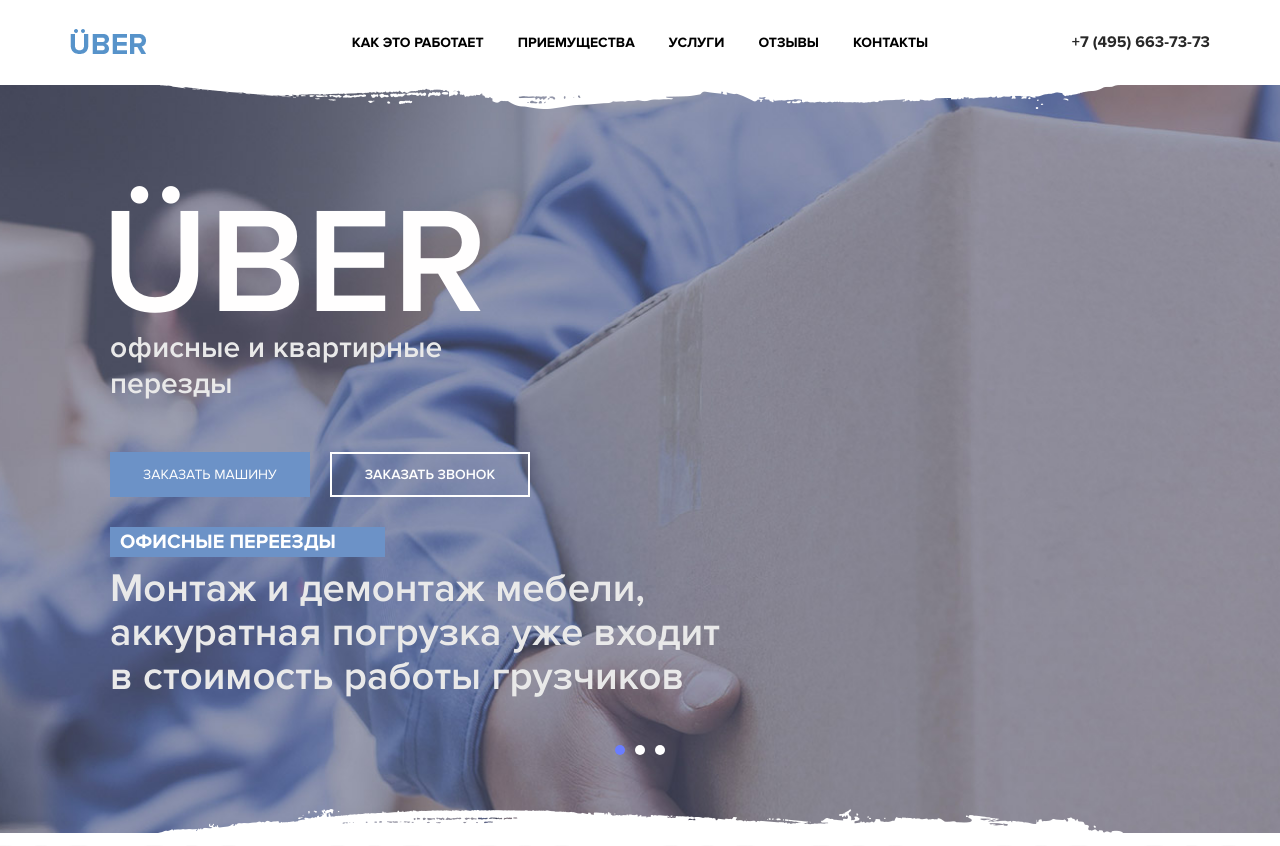
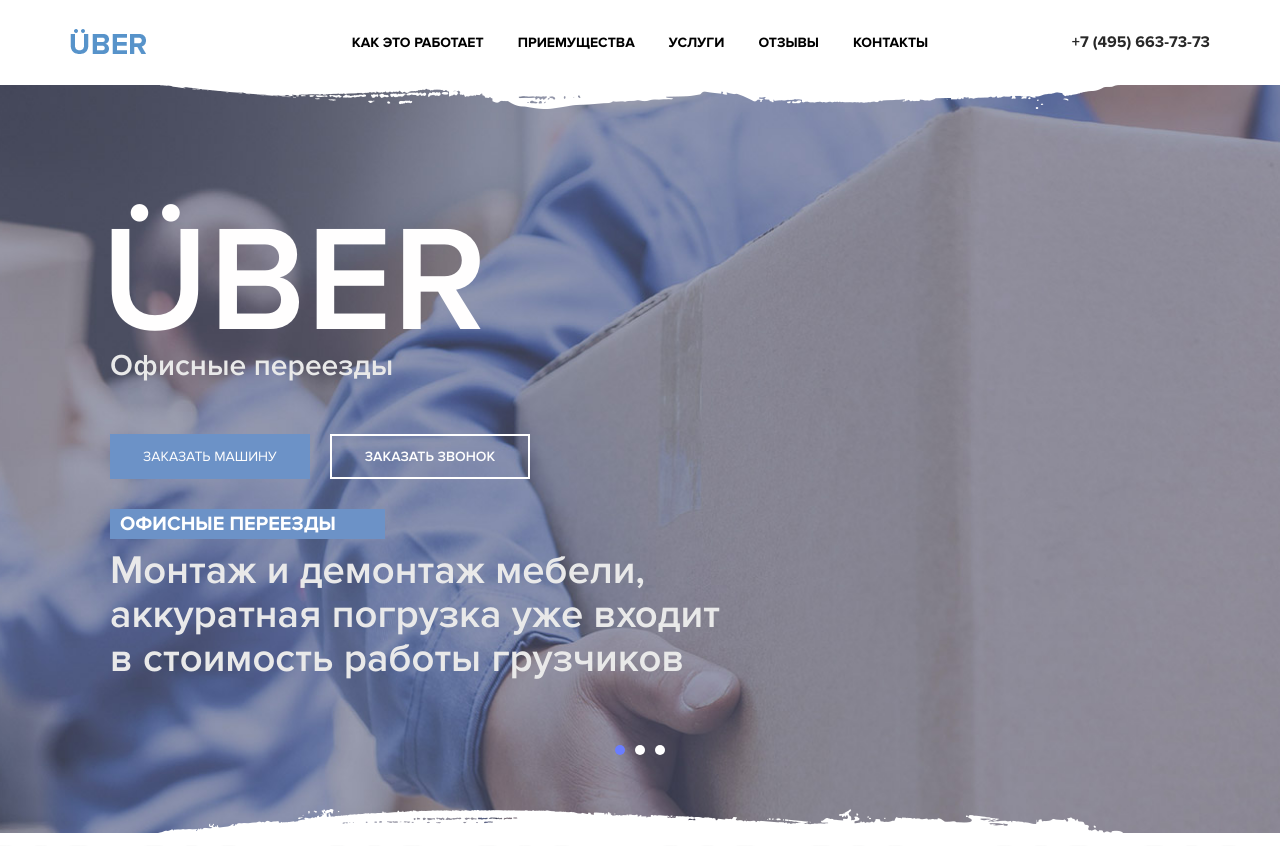
Before and after one commit to sheep-fish-vert/DenisUber, a PHP site: page / in a window 1280 px wide. Shown: the top 846 px of the page. Run offline with PHP 8.4, Linux system fonts and the light colour scheme; some libraries are stand-ins or nearby versions; some web fonts are replaced.

Commit message:
no message

```diff
--- a/css/dev1.css
+++ b/css/dev1.css
@@ -184,6 +184,10 @@
         align-items:center;
         justify-content:center;
         padding: 0 20px;
+        width: 100%;
+    }
+    .dv1 .slider_wrapper .slider .item .container .fex_wrapper{
+        min-width: 1145px;
     }
     .dv1 .slider .flex_container{
         flex-direction: row;
@@ -647,7 +651,7 @@
     }
     .dv4 .container{
         position: relative;
-        padding: 0 0 130px 0;
+        padding: 0 0 130px 0!important;
         box-sizing: border-box;
     }
     .dv4 .container .title_container{
@@ -790,7 +794,7 @@
     }
     .dv4 .in_tabs_wrapper .in_tabs_container ul{
         position: relative;
-
+        min-height: 725px;
     }
     .dv4 .in_tabs_wrapper .in_tabs_container ul li{
         z-index: 10;
@@ -945,6 +949,9 @@
     /* dv3 */
 
         .global_wrapper .dv3.wrapper .container{padding: 68px 10px 110px 10px;}
+        .dv1 .slider_wrapper .slider .item .container .fex_wrapper{
+        min-width: 0;
+    }
 
     /* /dv3 */
 
--- a/css/dev_2.css
+++ b/css/dev_2.css
@@ -26,7 +26,10 @@
 
 .dv5 .supertext .row1{font-size: 55px; line-height: 1; font-weight: 600; display: flex; justify-content: space-between; }
 .dv5 .supertext .row2{font-size: 180px; line-height: 1;  font-weight: 700; display: flex; justify-content: space-between;}
-.dv5 .supertext .row3{font-size: 36px; line-height: 1; font-weight: 400; display: flex; justify-content: space-between;}
+.dv5 .supertext .row3{font-size: 34px; line-height: 1; font-weight: 400; display: flex; justify-content: space-between;  }
+.dv5 .supertext .row3 span{
+    padding-right: 3px;
+}
 .dv5 .supertext .row4{font-size: 45px; line-height: 1; font-weight: 700; display: flex; justify-content: space-between;}
 .dv5 .supertext .row5{font-size: 120px; line-height: 1; font-weight: 100; display: flex; justify-content: space-between;}
 .dv5 .supertext .bottonrow{position: relative; display: flex; justify-content: center; align-items: center; padding: 0 80px; height: 80px; width: 100%; background-color: #95b9df; text-decoration: none; text-align: center; color: white; box-sizing: border-box; font-weight: 600; font-size: 18px;border: 3px solid transparent; transition: all 0.5s; }
--- a/css/dev_4.css
+++ b/css/dev_4.css
@@ -16,7 +16,7 @@
 .comment_slider_wrap .slider_person_desc{}
 .comment_slider_wrap .slider_person_desc .slider_person_name{padding-top: 27px;color: #0077a9;font-size: 24px;font-weight: 800;font-family: "Proxima Nova";text-align: left;}
 .comment_slider_wrap .slider_person_desc .slider_person_text{font-size: 16px;color: #f4f4f4;text-align: left;font-family: "Proxima Nova";}
-.comment_slider_wrap .slick-arrow{top: 56%;-webkit-transform: translate(0, -50%) rotate(-225deg);transform: translate(0, -50%) rotate(-225deg);height: 20px;width: 20px;border-right: 3px solid #fff;border-bottom: 3px solid #fff;position: absolute;border-left: none;border-top: none;background: transparent;left: 6px;cursor: pointer;outline: none;}
+.comment_slider_wrap .slick-arrow{top: 56%; z-index: 30; -webkit-transform: translate(0, -50%) rotate(-225deg);transform: translate(0, -50%) rotate(-225deg);height: 20px;width: 20px;border-right: 3px solid #fff;border-bottom: 3px solid #fff;position: absolute;border-left: none;border-top: none;background: transparent;left: 6px;cursor: pointer;outline: none;}
 .comment_slider_wrap .slick-arrow.slick-next{left: auto;right: 6px;-webkit-transform: translate(0, -50%) rotate(-45deg);transform: translate(0, -50%) rotate(-45deg);}
 /*/dv7*/
 
--- a/index.php
+++ b/index.php
@@ -77,8 +77,7 @@
                                         </div>
                                         <div class="desc">
                                             <p>
-                                                офисные и квартирные
-                                                <br>перезды
+                                                Офисные переезды
                                             </p>
                                         </div>
                                         <div class="buttons_wrapper">
@@ -106,7 +105,7 @@
                             </div>
                         </div>
                     </div>
-                    <div class="item" style="background-image: url(img/dv1/bg.jpg);">
+                    <div class="item" style="background-image: url(img/dv1/d.jpg);">
                         <div class="container acl">
                             <div class="fex_wrapper">
                                 <div class="flex_container">
@@ -116,8 +115,7 @@
                                         </div>
                                         <div class="desc">
                                             <p>
-                                                офисные и квартирные
-                                                <br>перезды 2
+                                                Дачные переезды
                                             </p>
                                         </div>
                                         <div class="buttons_wrapper">
@@ -131,13 +129,13 @@
                                     </div>
                                     <div class="right_desc">
                                         <div class="title">
-                                            <h2>ОФИСНЫЕ ПЕРЕЕЗДЫ</h2>
+                                            <h2>ДАЧНЫЕ ПЕРЕЕЗДЫ</h2>
                                         </div>
                                         <div class="desc">
                                             <p>
-                                                Монтаж и демонтаж мебели,
-                                                <br>аккуратная погрузка уже входит
-                                                <br>в стоимость работы грузчиков
+                                                Демонтаж и монтаж элементов<br>
+                                                интерера, мебели и сан техники. <br>
+                                                Делаем даже самые сложные задачи
                                             </p>
                                         </div>
                                     </div>
@@ -145,7 +143,7 @@
                             </div>
                         </div>
                     </div>
-                    <div class="item" style="background-image: url(img/dv1/bg.jpg);">
+                    <div class="item" style="background-image: url(img/dv1/o.jpg);">
                         <div class="container acl">
                             <div class="fex_wrapper">
                                 <div class="flex_container">
@@ -155,8 +153,7 @@
                                         </div>
                                         <div class="desc">
                                             <p>
-                                                офисные и квартирные
-                                                <br>перезды 3
+                                                Квартирные переезды
                                             </p>
                                         </div>
                                         <div class="buttons_wrapper">
@@ -170,13 +167,11 @@
                                     </div>
                                     <div class="right_desc">
                                         <div class="title">
-                                            <h2>ОФИСНЫЕ ПЕРЕЕЗДЫ</h2>
+                                            <h2>КВАРТИРНЫЕ ПЕРЕЕЗДЫ</h2>
                                         </div>
                                         <div class="desc">
                                             <p>
-                                                Монтаж и демонтаж мебели,
-                                                <br>аккуратная погрузка уже входит
-                                                <br>в стоимость работы грузчиков
+                                                Аккуратные и квалифициолванные<br> грузчики - новое слово в перевозках!
                                             </p>
                                         </div>
                                     </div>
@@ -657,8 +652,8 @@
                         </div>
                         <div class="row3">
                             <span> и </span>
-                            <span>подарите</span>
-                            <span>себе</span>
+                            <span>подарите </span>
+                            <span>себе </span>
                             <span>спокойствие </span>
                         </div>
                         <div class="row4"> <span>ваши</span> <span>Вещи</span> <span>скажут</span> <span>вам</span></div>
@@ -680,7 +675,7 @@
                         </div>
                     </div>
                     <div class="right-side form-we-need">
-                        <form action="ajax.php" name="zakaz" class="zakaz-form">
+                        <form action="mail/mailer.php" name="zakaz" class="zakaz-form">
                             <div class="contact-form-row cfix">
                                 <div class="contact-form-item">
                                     <div class="contact-form-item-input form_row">
@@ -790,7 +785,7 @@
                     </div>
                     <div class="contacts_wrap">
                         <div class="contacts_form form-we-need">
-                            <form action="ajax.php" name="zakaz" class="contacts-form">
+                            <form action="mail/mailer.php" name="zakaz" class="contacts-form">
                                 <div class="contact-form-row cfix">
                                     <div class="contact-form-item">
                                         <div class="contact-form-item-input form_row">
@@ -869,7 +864,7 @@
                     <div class="converting">
                         <div class="title-form"> ÜBER </div>
                         <div class="form-we-need">
-                            <form action="ajax.php" name="pop" class="pop-form">
+                            <form action="mail/mailer.php" name="pop" class="pop-form">
                                 <div class="contact-form-row cfix">
                                     <div class="contact-form-item">
                                         <div class="contact-form-item-input form_row">
```
